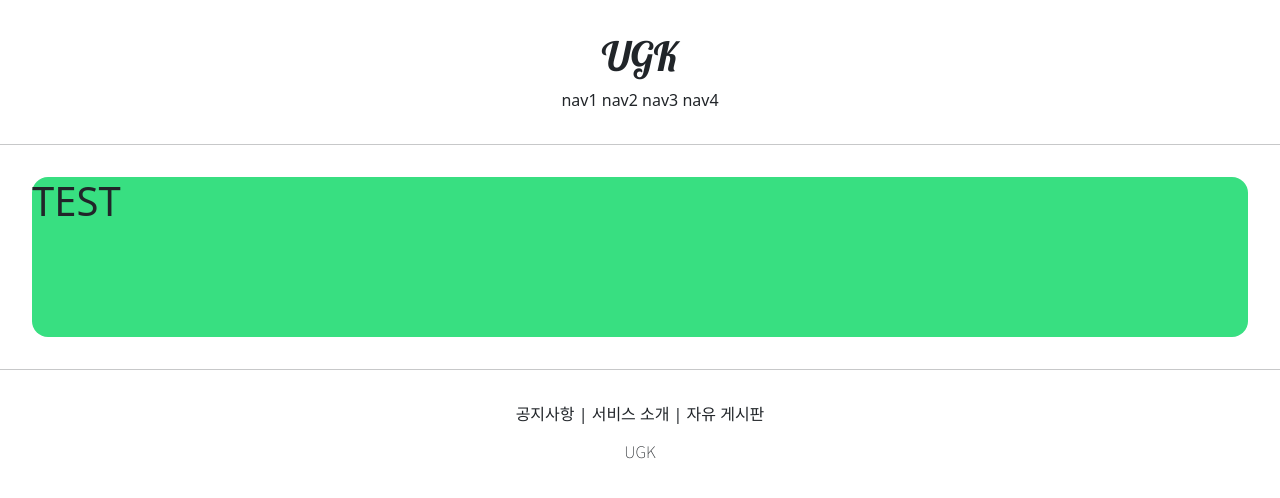
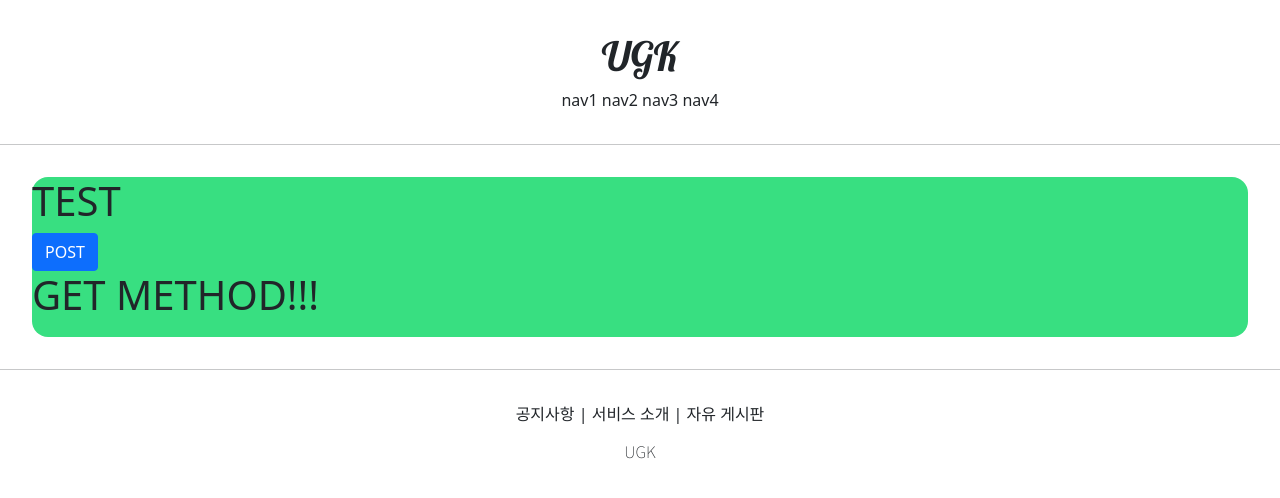
Before and after one commit to ugkim08/Django_study, a Django app: page /account/hello_world/ in a window 1280 px wide. Shown: the top 498 px of the page. Run offline with Django 3.2, Linux system fonts and the light colour scheme.

Commit message:
Django class 16

```diff
--- a/accountapp/templates/accountapp/hello_world.html
+++ b/accountapp/templates/accountapp/hello_world.html
@@ -6,6 +6,21 @@
         <h1>
             TEST
         </h1>
+
+        <!--form : 서버에게 보내는 request data를 입력-->
+        <!--action : request를 보낼 주소 입력-->
+        <!--method : request를 보낼 방식을 입력-->
+        <form action="/account/hello_world/" method="post">
+            <!--장고에서 제공하는 보안기능 중 하나 해당 토큰이 없으면 post를 날릴 수 없음-->
+            {% csrf_token %}
+            <!--class btn btn-primary : bootsrtap에 있는 class중 하나-->
+            <input type="submit" class="btn btn-primary" value="POST">
+        </form>
+
+        <h1>
+            {{ text }}
+        </h1>
+
     </div>
 
 {% endblock %}
--- a/accountapp/views.py
+++ b/accountapp/views.py
@@ -7,4 +7,9 @@ from django.shortcuts import render
 
 
 def hello_world(request):
-    return render(request, 'accountapp/hello_world.html')
+
+    if request.method == "POST":
+        # context={} >> data 꾸러미의 일종으로 POST로 request를 받으면 POST METHOD!!!라는 이름의 text데이터를 render해주라는 의미..
+        return render(request, 'accountapp/hello_world.html', context={'text': 'POST METHOD!!!'})
+    else:
+        return render(request, 'accountapp/hello_world.html', context={'text': 'GET METHOD!!!'})
```
